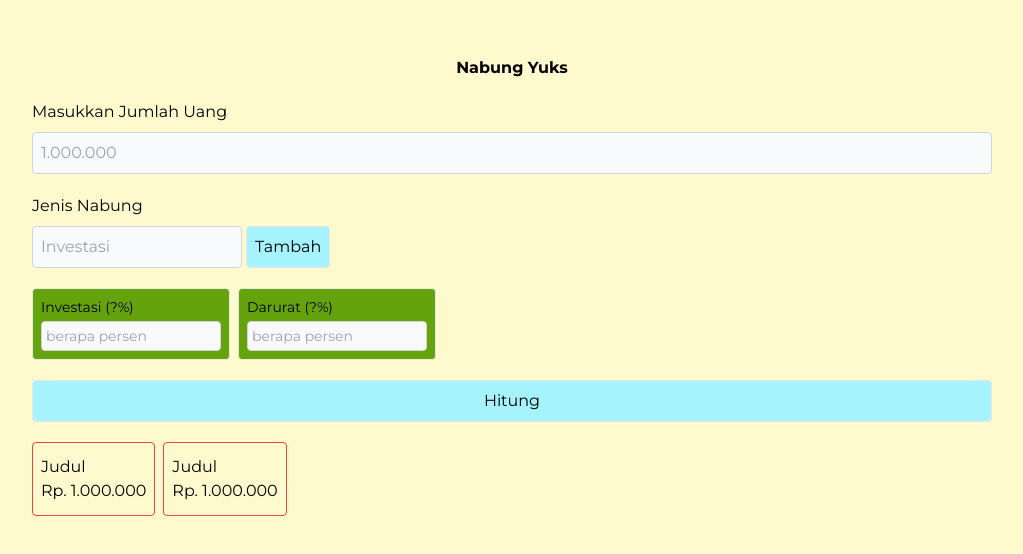
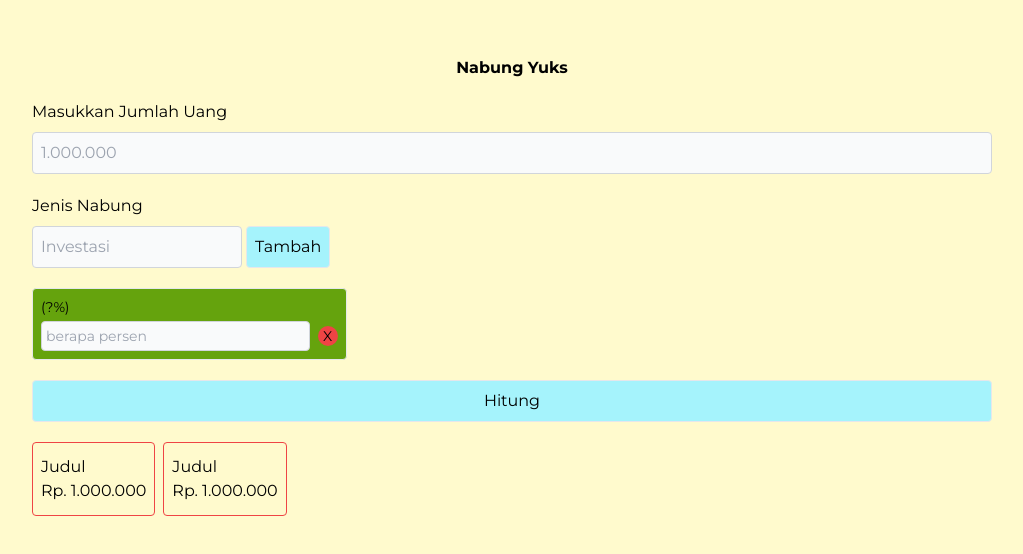
Before and after one commit to dazmy/finblance, an Angular app: page / in a window 1280 px wide. Both pictures are taken after a click on the button "Tambah". Shown: the top 554 px of the page, without its empty margins (128-1151 px from the left). Built offline with nearby package versions, Linux system fonts and the light colour scheme.

Commit message:
enter input jenis nabung

```diff
--- a/src/app/app.component.html
+++ b/src/app/app.component.html
@@ -23,18 +23,22 @@
       class="border bg-gray-50 border-gray-300 rounded p-2 mr-1"
       placeholder="Investasi"
       [formControl]="typeSaving"
+      (keydown.enter)="addTypeSaving()"
       required />
     <button class="border p-2 bg-cyan-200 rounded" (click)="addTypeSaving()">Tambah</button>
   </div>
-  <div class="listsavings flex flex-row gap-2 flex-wrap">
-    <div class="text-sm rounded border bg-lime-600 p-2 flex flex-col gap-1">
-      <p>Investasi (?%)</p>
-      <input type="text" class="border bg-gray-50 border-gray-300 rounded p-1" placeholder="berapa persen">
-    </div>
-    <div class="text-sm rounded border bg-lime-600 p-2 flex flex-col gap-1">
-      <p>Darurat (?%)</p>
-      <input type="text" class="border bg-gray-50 border-gray-300 rounded p-1" placeholder="berapa persen">
-    </div>
+  <div class="listsavings grid grid-cols-1 md:grid-cols-2 lg:grid-cols-3 gap-2">
+    @for (type of listTypeSaving.value; track $index) {
+      <div class="text-sm rounded border bg-lime-600 p-2 flex flex-col gap-1">
+        <p>{{ type }} (?%)</p>
+        <div class="flex flex-row items-center gap-2">
+          <input type="text" class="flex-1 border bg-gray-50 border-gray-300 rounded p-1" placeholder="berapa persen">
+          <div class="bg-red-500 w-5 rounded-full text-center cursor-pointer" (click)="deleteTypeSaving($index)">X</div>
+        </div>
+      </div>
+    } @empty {
+      <div>Kosong BOS</div>
+    }
   </div>
   <!-- button generate card -->
   <button class="border p-2 bg-cyan-200 rounded" (click)="calculate()">Hitung</button>
--- a/src/app/app.component.ts
+++ b/src/app/app.component.ts
@@ -18,6 +18,11 @@ export class AppComponent {
   addTypeSaving() {
     const control = new FormControl(this.typeSaving.value);
     this.listTypeSaving.push(control);
+    this.typeSaving.setValue('');
+  }
+
+  deleteTypeSaving(index: number) {
+    this.listTypeSaving.removeAt(index);
   }
 
   calculate() {
```
